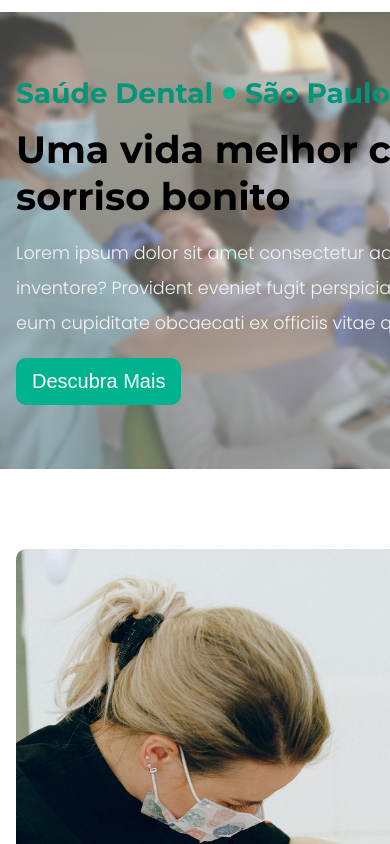
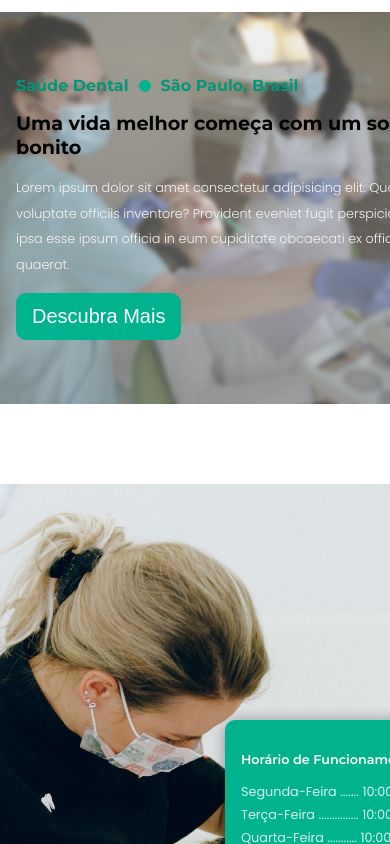
Before and after one commit to guDev001/dentist, a plain HTML site: page index.html in a window 390 px wide. Shown: the part 180-1024 px from the top of the page. Drawn offline with nearby package versions, Linux system fonts and the light colour scheme; some packages are replaced by stand-ins of ours.

Commit message:
mais responsivo

```diff
--- a/css/about.css
+++ b/css/about.css
@@ -286,6 +286,11 @@
     .about-content p:nth-of-type(2) {
         display: none;
     }
+}
 
-
+@media screen and (max-width: 500px) {
+    .about-container {
+        grid-template-columns: repeat(1, 1fr);
+        justify-content: center;
+    }
 }
--- a/css/header.css
+++ b/css/header.css
@@ -150,5 +150,18 @@ header {
     .header-card-img {
         display: none;
     }
+}
 
+@media screen and (max-width: 500px){
+    .header-content h2 {
+        font-size: 1rem;
+    }
+    .header-content h1 {
+        font-size: 1.2rem;
+        max-width: 450px;
+    }
+    .header-content p  {
+        max-width: 450px;
+        font-size: .8rem;
+    }
 }
--- a/css/hero.css
+++ b/css/hero.css
@@ -45,3 +45,9 @@
 
     max-width: 70px;
 }
+
+@media screen and (max-width: 500px) {
+    .hero {
+        display: none;
+    }
+}
```
